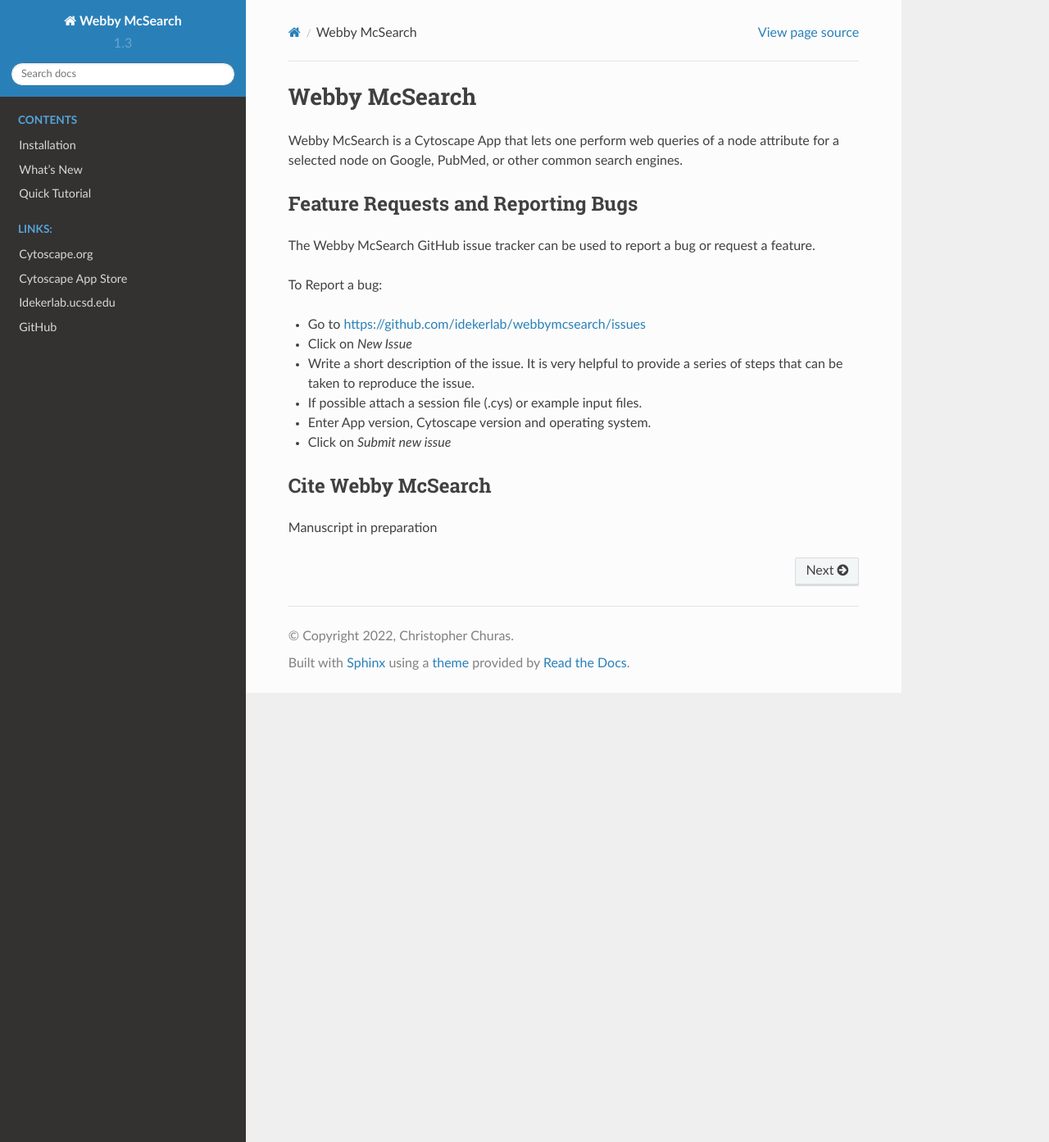
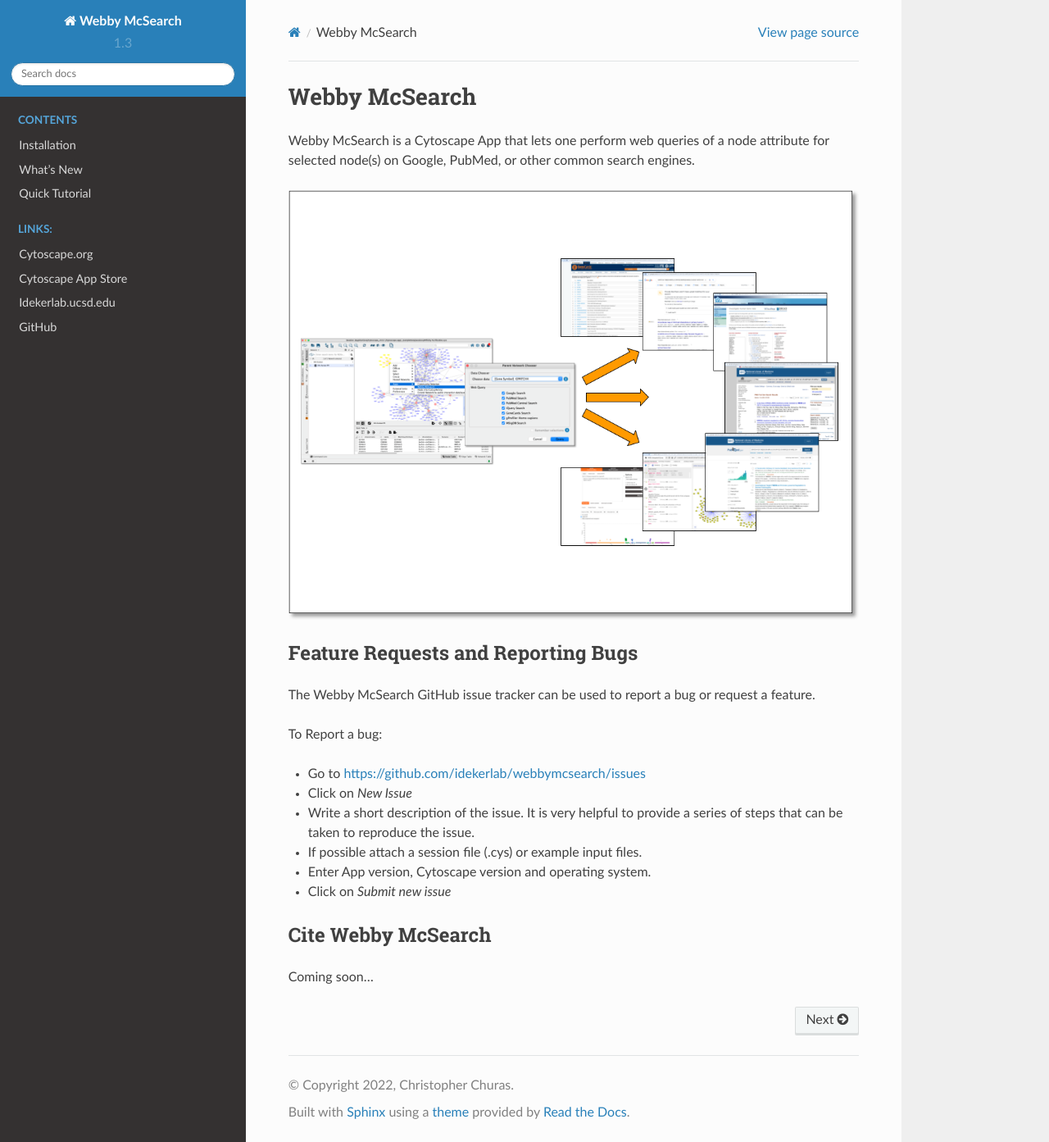
Before and after one commit to idekerlab/webbymcsearch, a Sphinx documentation site: the page built from docs/index.rst, in a window 1280 px wide and 1393 px high. Shown: the whole window at 82% size. Built offline with Sphinx 7.4.7 and the Read the Docs theme 2.0.0, drawn with Linux system fonts in a browser that asks for light colours; some of the changed lines change nothing that is shown.

Commit message:
minor changes

```diff
--- a/docs/index.rst
+++ b/docs/index.rst
@@ -4,9 +4,13 @@
 ===============================================================================
 
 Webby McSearch is a Cytoscape App that lets one
-perform web queries of a node attribute for a
-selected node on Google, PubMed, or other common
+perform web queries of a node attribute for
+selected node(s) on Google, PubMed, or other common
 search engines.
+
+.. image:: images/f1_app_store.png
+   :class: with-border with-shadow
+
 
 Feature Requests and Reporting Bugs
 ------------------------------------
@@ -26,7 +30,7 @@
 Cite Webby McSearch
 ----------------------
 
-Manuscript in preparation
+Coming soon...
 
 .. toctree::
    :maxdepth: 2
@@ -42,7 +46,7 @@
    :caption: Links:
    :hidden:
 
-   Cytoscape.org <http://cytoscape.org>
-   Cytoscape App Store <http://apps.cytoscape.org/apps/webbymcsearch>
-   Idekerlab.ucsd.edu <http://idekerlab.ucsd.edu/>
+   Cytoscape.org <https://cytoscape.org>
+   Cytoscape App Store <https://apps.cytoscape.org/apps/webbymcsearch>
+   Idekerlab.ucsd.edu <https://idekerlab.ucsd.edu/>
    GitHub <https://github.com/idekerlab/webbymcsearch>
```
